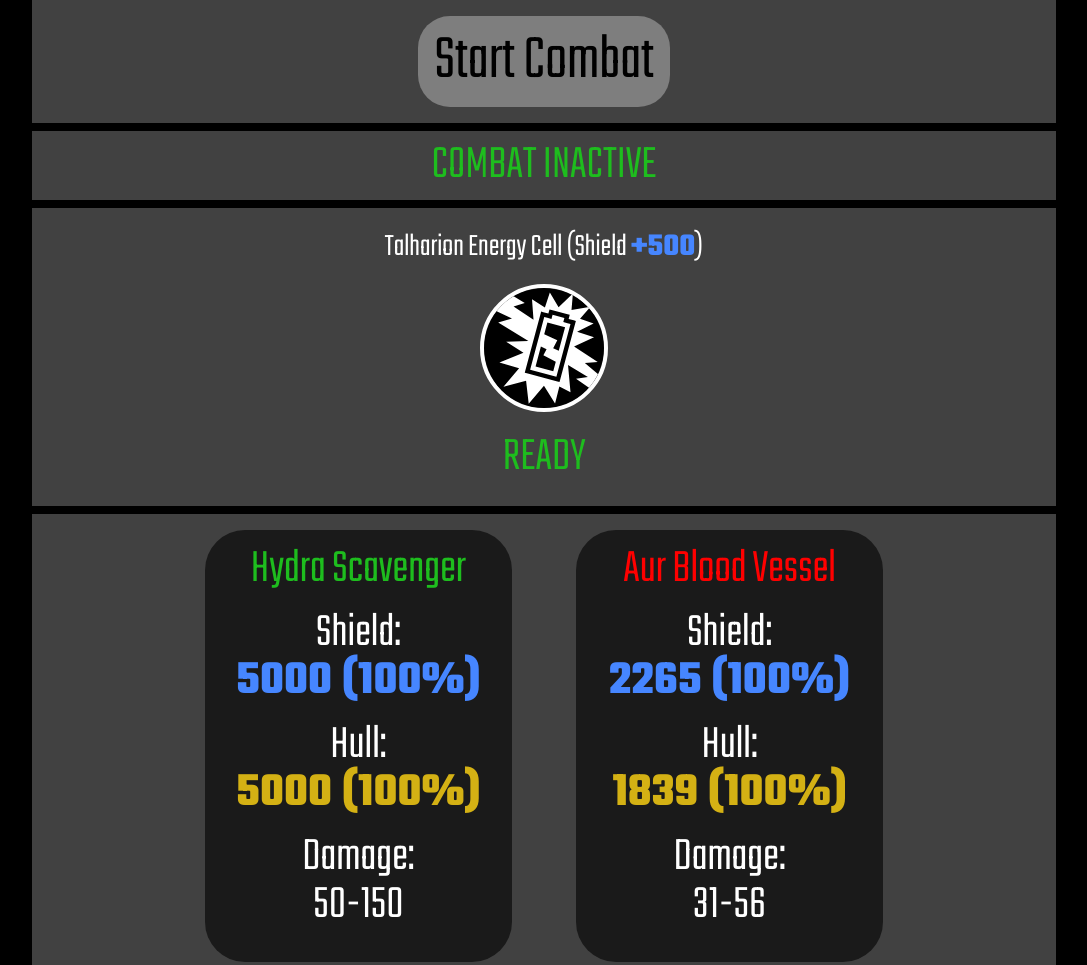
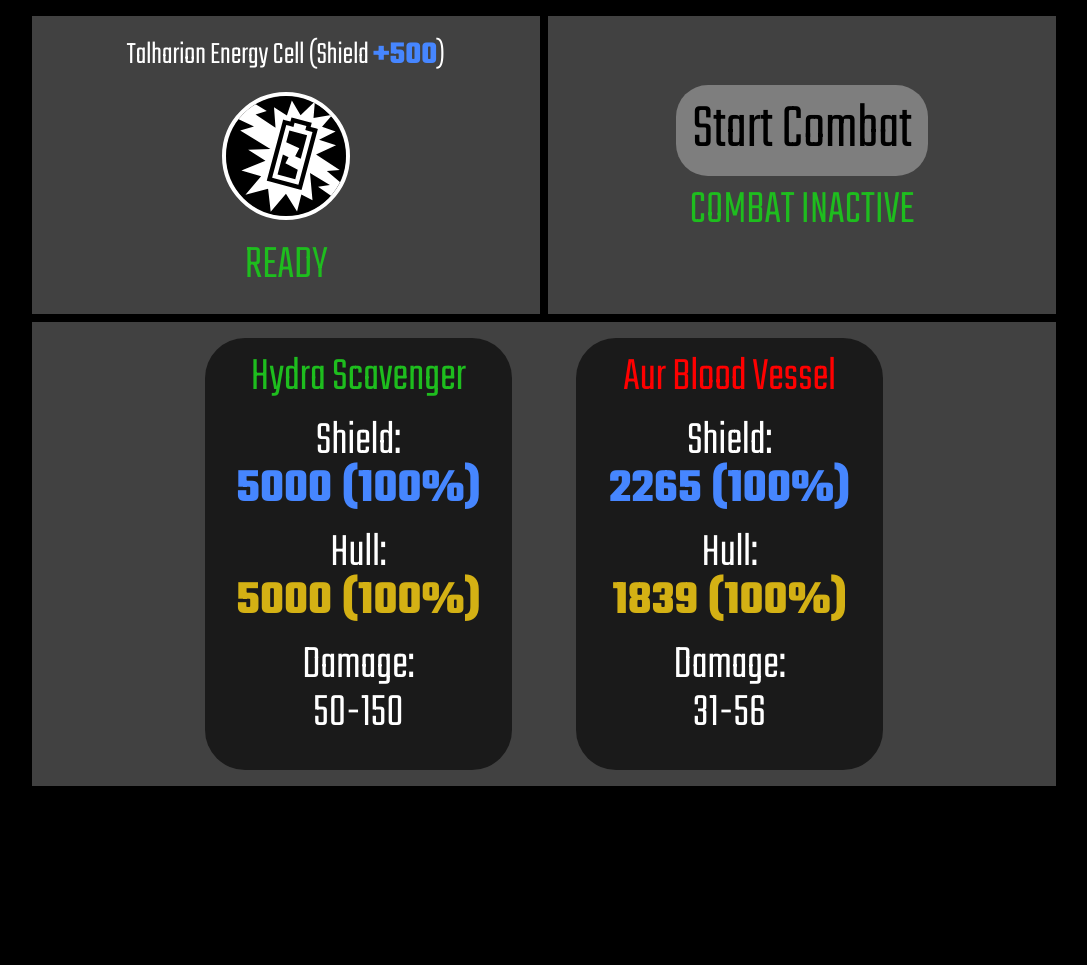
Before and after one commit to Aituos/Space-Combat, a plain HTML site: page index.html in a window 1280 px wide. Shown: the top 965 px of the page, without its empty margins (96-1183 px from the left). After the commit the page ends 800 px from the top, so only its background shows below. Drawn offline with Linux system fonts and the light colour scheme.

Commit message:
Modified layout

```diff
--- a/index.html
+++ b/index.html
@@ -9,16 +9,16 @@
 </head>
 <body>
     <main>
-        <div class="combat-toggle-container standard-container">
-            <button class="combat-toggle">Start Combat</button>
-        </div>
-        <div class="combat-status-container standard-container">
-            <p class="combat-status">Combat Inactive</p>
-        </div>
-        <div class="shield-boost-container standard-container">
-            <p class="shield-boost-text">Talharion Energy Cell (Shield <span class="shield-bonus">+500</span>)</p>
-            <img class="energy-cell-img" src="energise.svg" alt="Use Energy Cell">
-            <p class="shield-boost-cooldown">Ready</p>
+        <div class="interactives-container">
+            <div class="shield-boost-container standard-container">
+                <p class="shield-boost-text">Talharion Energy Cell (Shield <span class="shield-bonus">+500</span>)</p>
+                <img class="energy-cell-img" src="energise.svg" alt="Use Energy Cell">
+                <p class="shield-boost-cooldown">Ready</p>
+            </div>
+            <div class="combat-toggle-container standard-container">
+                <button class="combat-toggle">Start Combat</button>
+                <p class="combat-status">Combat Inactive</p>
+            </div>
         </div>
         <div class="main-combat-window standard-container">
             <div class="your-ship-container dark-container">
--- a/style.css
+++ b/style.css
@@ -26,33 +26,11 @@ body {
     border-radius: 40px;
 }
 
-.combat-toggle-container {
+.interactives-container {
+    margin: 1rem auto 0 auto;
+    width: 80vw;
     display: flex;
-    justify-content: center;
-}
-
-.combat-toggle {
-    background-color: rgb(126, 126, 126);
-    padding: 0 1rem;
-    font-size: 4rem;
-    font-family: "Teko";
-    border: none;
-    border-radius: 2rem;
-}
-
-.combat-toggle:active {
-    background-color: rgb(175, 175, 175);
-}
-
-.combat-status-container {
-    padding: 0;
-}
-
-.combat-status {
-    text-transform: uppercase;
-    font-size: 3rem;
-    text-align: center;
-    color: rgb(30, 189, 30);
+    gap: 0.5rem;
 }
 
 .shield-boost-container {
@@ -75,7 +53,6 @@ body {
 }
 
 .energy-cell-img {
-    display: block;
     margin: 0 auto 1rem auto;
     width: 128px;
     border: 4px solid white;
@@ -104,6 +81,33 @@ body {
     0% {transform: scale(1);}
     50% {transform: scale(1.1);}
     100% {transform: scale(1);}
+}
+
+.combat-toggle-container {
+    display: flex;
+    flex-direction: column;
+    justify-content: center;
+    align-items: center;
+}
+
+.combat-toggle {
+    background-color: rgb(126, 126, 126);
+    padding: 0 1rem;
+    font-size: 4rem;
+    font-family: "Teko";
+    border: none;
+    border-radius: 2rem;
+}
+
+.combat-toggle:active {
+    background-color: rgb(175, 175, 175);
+}
+
+.combat-status {
+    text-transform: uppercase;
+    font-size: 3rem;
+    text-align: center;
+    color: rgb(30, 189, 30);
 }
 
 .main-combat-window {
```
